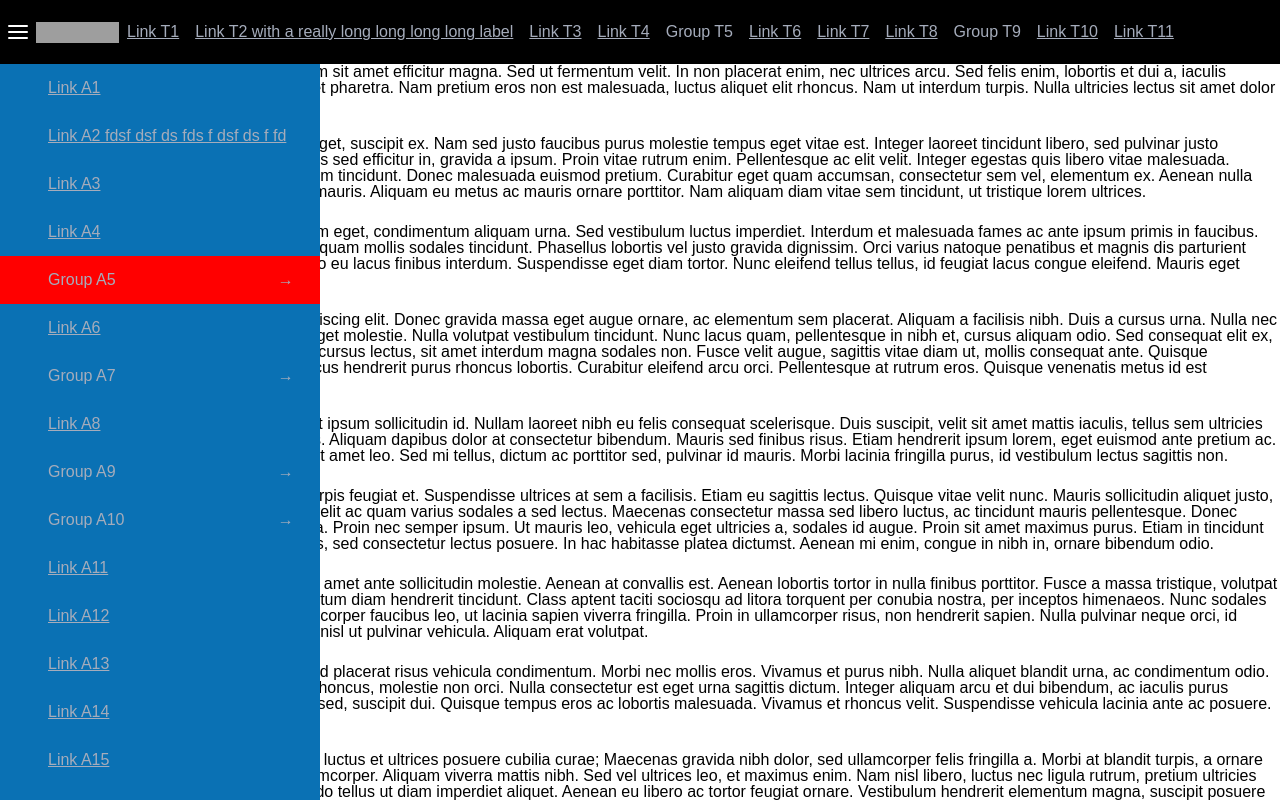
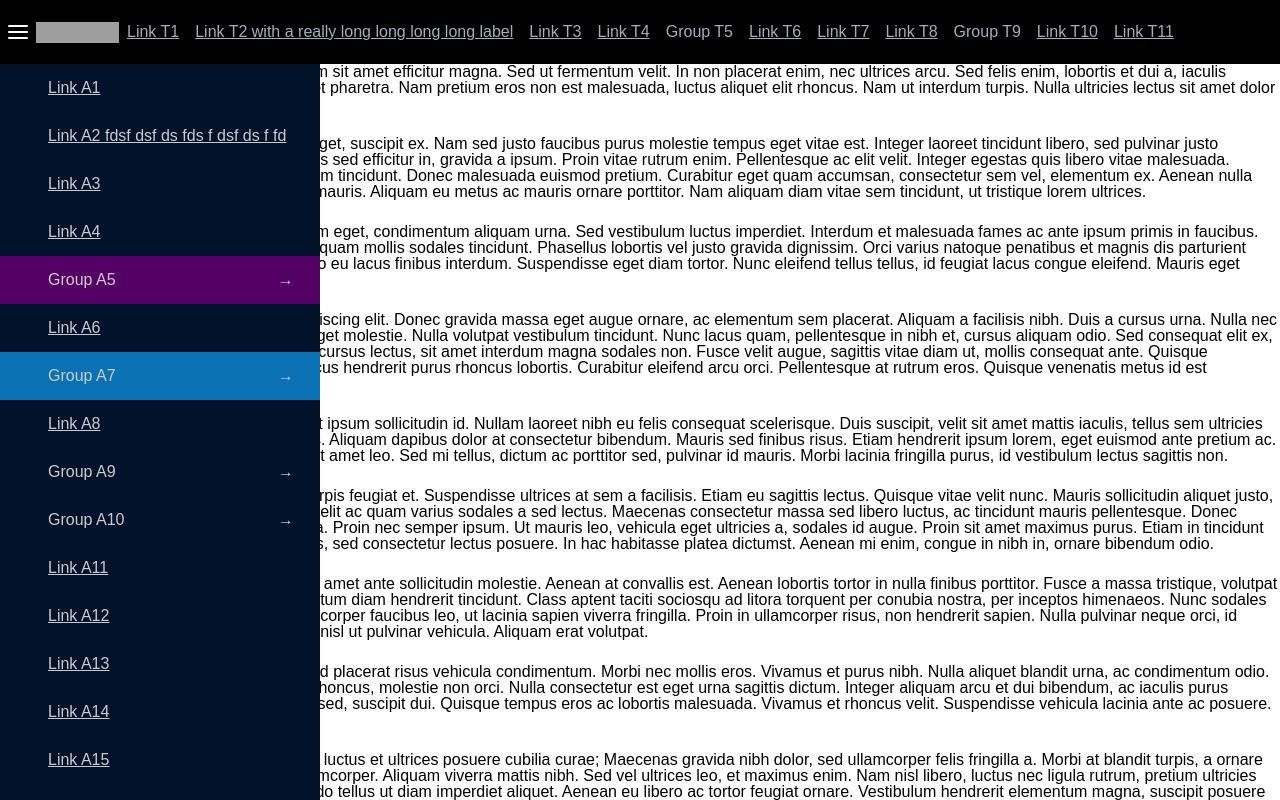
Before and after one commit to thomaskokholm/multipane-sidebar-menu, a React (Create React App) app: page / in a window 1280 px wide. Both pictures are taken after a click on the button 18 px from the left and 32 px from the top of the page. Shown: the top 800 px of the page. Built offline with nearby package versions, Linux system fonts and the light colour scheme; grey boxes are pictures that could not be loaded.

Commit message:
4 files modified

```diff
--- a/global-menu-sidebar-pane.tsx
+++ b/global-menu-sidebar-pane.tsx
@@ -1,5 +1,6 @@
 import * as React from 'react';
 import { useOnResize } from './useOnResize';
+import { css, cx } from '@emotion/css';
 
 interface NavigationThemme {
   background: string;
@@ -71,10 +72,10 @@ export default function GlobalMenuSidebarPane({
         )}
         {item.entryType === 'group' && (
           <div
-            className="group cursor-pointer"
-            style={{
-              backgroundColor: theme?.background,
-            }}
+            className={`group cursor-pointer ${css`
+            background-color: ${theme?.background};
+            color: ${theme?.textColor};
+          `}`}
             onClick={() => {
               setPaneActive(level, item.id);
             }}
@@ -106,13 +107,16 @@ export default function GlobalMenuSidebarPane({
   }) => {
     return (
       <div
+        /* className={`GlobalMenuSidebarPane ${className} ${
+          windowSize.width && windowSize.width >= 1024 ? 'expandable' : ''
+        } `} */
         className={`GlobalMenuSidebarPane ${className} ${
           windowSize.width && windowSize.width >= 1024 ? 'expandable' : ''
-        } `}
-        style={{
-          backgroundColor: theme?.background,
-          display: expanded ? 'block' : 'none',
-        }}
+        } ${css`
+        background-color: ${theme?.background};
+        color: ${theme?.textColor};
+        display: ${expanded ? 'block' : 'none'};
+      `}`}
         key={idx ?? idx}
       >
         <ul>{children}</ul>
--- a/global-menu.tsx
+++ b/global-menu.tsx
@@ -3,6 +3,8 @@ import GlobalMenuBottomNav from './global-menu-bottom-nav';
 import GlobalMenuSidebarPane from './global-menu-sidebar-pane';
 import GlobalMenuTopNav from './global-menu-top-nav';
 
+// dark blue = #03122B
+// purple = #550065
 export default function GlobalMenu() {
   const [sidebarOpen, setSidebarOpen] = React.useState(false);
   const data = {
@@ -121,7 +123,7 @@ export default function GlobalMenu() {
     },
     burgerMenu: {
       theme: {
-        background: '#0a71b4',
+        background: '#03122B',
         textColor: '#cccccc',
         focusTextColor: '#ffffff',
         primary: '#3b8dc3',
@@ -141,8 +143,8 @@ export default function GlobalMenu() {
           entryType: 'group',
           label: 'Group A5',
           theme: {
-            background: 'red',
-            textColor: '#cccccc',
+            background: '#550065',
+            textColor: '#f3b2ff',
             focusTextColor: '#ffffff',
             primary: '#3b8dc3',
             secondary: '#0a71b4',
@@ -155,8 +157,8 @@ export default function GlobalMenu() {
               label:
                 'Group B3 jd sfjkj kf dsfjfjkf df dg d gfd gfd gsdff ergfd gf dg ',
               theme: {
-                background: '#0a71b4',
-                textColor: '#cccccc',
+                background: '#663399',
+                textColor: '#f3b2ff',
                 focusTextColor: '#ffffff',
                 primary: '#3b8dc3',
                 secondary: '#0a71b4',
@@ -211,7 +213,7 @@ export default function GlobalMenu() {
           entryType: 'group',
           label: 'Group A9',
           theme: {
-            background: '#0a71b4',
+            background: '#03122B',
             textColor: '#cccccc',
             focusTextColor: '#ffffff',
             primary: '#3b8dc3',
@@ -229,7 +231,7 @@ export default function GlobalMenu() {
           entryType: 'group',
           label: 'Group A10',
           theme: {
-            background: '#0a71b4',
+            background: '#03122B',
             textColor: '#cccccc',
             focusTextColor: '#ffffff',
             primary: '#3b8dc3',
--- a/style.scss
+++ b/style.scss
@@ -176,7 +176,7 @@ body {
     display: flex;
     flex-direction: row;
     flex-wrap: nowrap;
-    color: #a5acbb;
+    color: inherit;
     line-height: 48px;
     &:hover {
       color: #ffffff;
@@ -185,7 +185,7 @@ body {
   .link {
     overflow: hidden;
     &__label {
-      color: #a5acbb;
+      color: inherit;
       &:hover {
         color: #ffffff;
       }
```
Also changed, not shown: package.json (+7 -4 lines).
